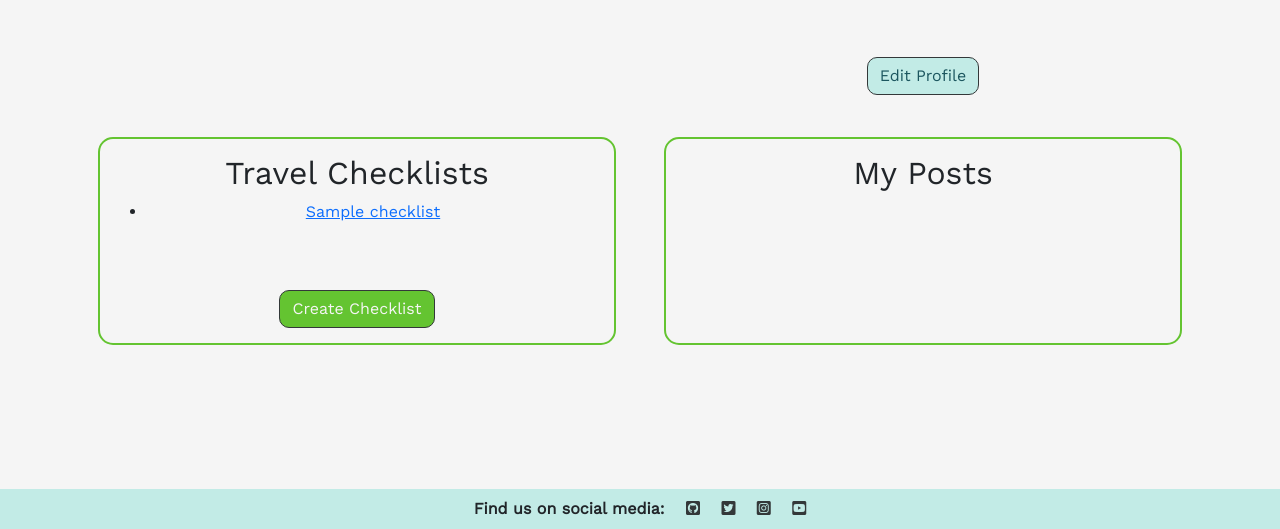
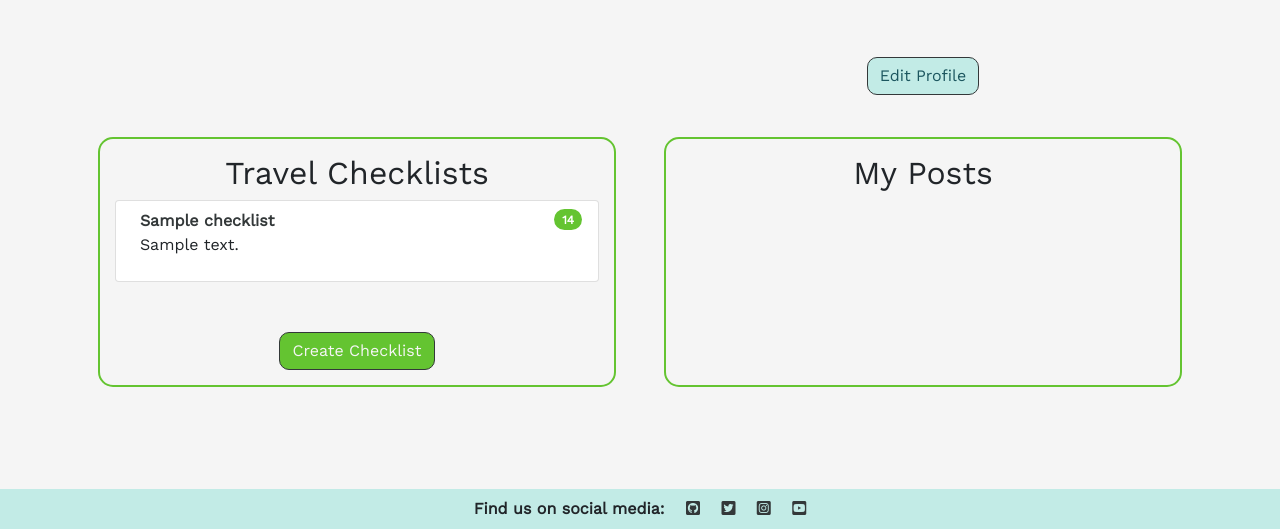
Before and after one commit to petra66orii/timeless-travel, a Django app: page /user_profiles/profile/ in a window 1280 px wide. Shown: the part 271-800 px from the top of the page. Run offline with Django 4.2, Linux system fonts and the light colour scheme; a user stored in the database is signed in; tables that the repository leaves empty hold one stand-in row (values such as "Sample post"); some web fonts are replaced.

Commit message:
Style list of checklists

```diff
--- a/static/css/style.css
+++ b/static/css/style.css
@@ -116,6 +116,15 @@ main {
     background-color: #468a21;
 }
 
+.checklist-title {
+    text-decoration: none;
+    color: #333839;
+}
+
+.checklist-title:hover {
+    color:#A08DB9;
+}
+
 /* Login and Register Page */
 
 #signup_form {
--- a/user_profiles/templates/user_profiles/user_profile.html
+++ b/user_profiles/templates/user_profiles/user_profile.html
@@ -32,15 +32,24 @@
             <div class="checklist">
                 <h2>Travel Checklists</h2>
                 <div>
-                    {% for checklist in checklists %}
-                    <ul>
-                        <li>
-                            <a href="{% url 'checklist' checklist.id %}">{{ checklist.title }}</a>
+                    {% if not checklists %}
+                    <p>Ooops! No checklists here... click below to create one &#128515;</p>
+                    {% else %}
+                    <ul class="list-group">
+                        {% for checklist in checklists %}
+                        <li class="list-group-item d-flex justify-content-between align-items-start">
+                            <div class="ms-2 me-auto">
+                                <div class="fw-bold"><a class="checklist-title" href="{% url 'checklist' checklist.id %}">{{ checklist.title }}</a></div>
+                                <p class="text-start">{{ checklist.description }}</p>
+                              </div>
+                              <span class="badge btn-green rounded-pill">14</span>
                         </li>
+                        {% endfor %}
                     </ul>
-                    {% endfor %}
-                    <button class="btn btn-green"><a class="{% if request.path == checklist_create_url %}" aria-current="page{% endif %}"
-                        href="{% url 'checklist_create' %}">Create Checklist</a></button>
+                    {% endif %}
+                    <button class="btn btn-green"><a class="{% if request.path == checklist_create_url %}"
+                            aria-current="page{% endif %}" href="{% url 'checklist_create' %}">Create
+                            Checklist</a></button>
                 </div>
             </div>
         </div>
```
